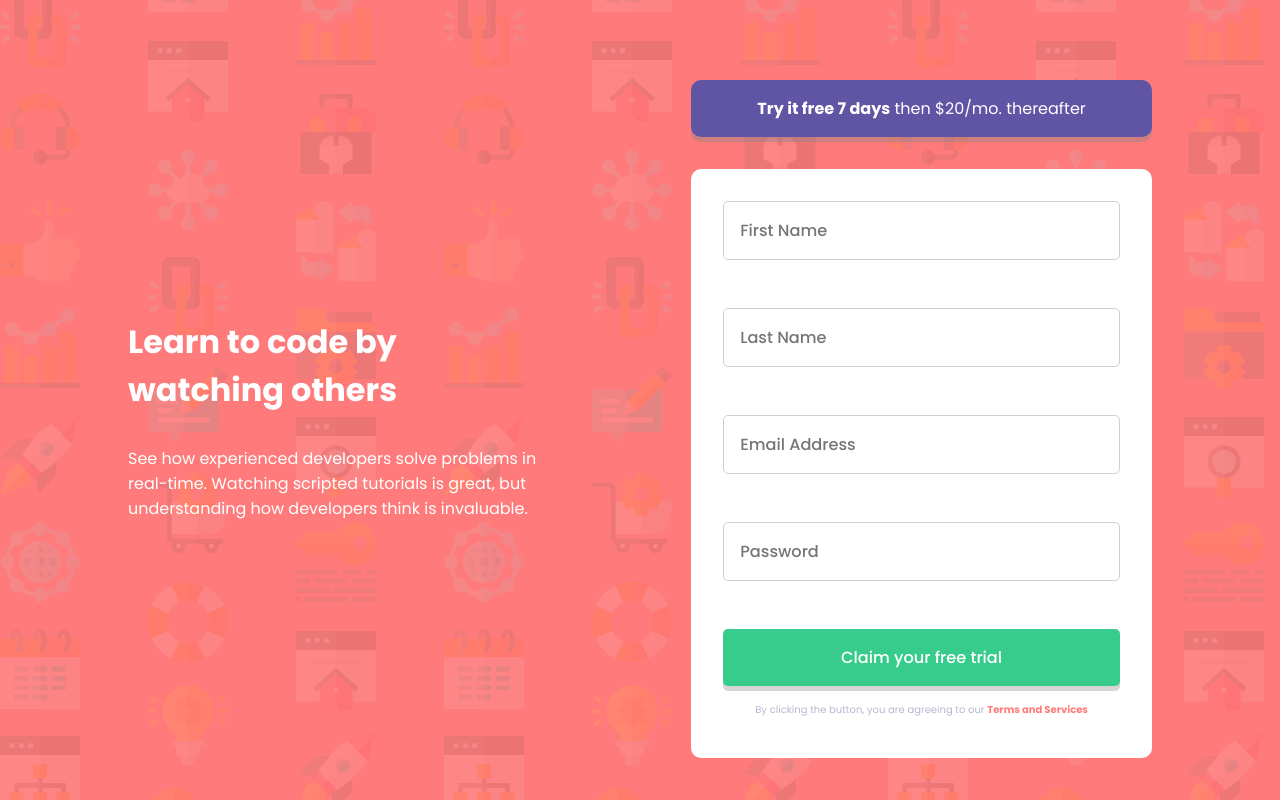
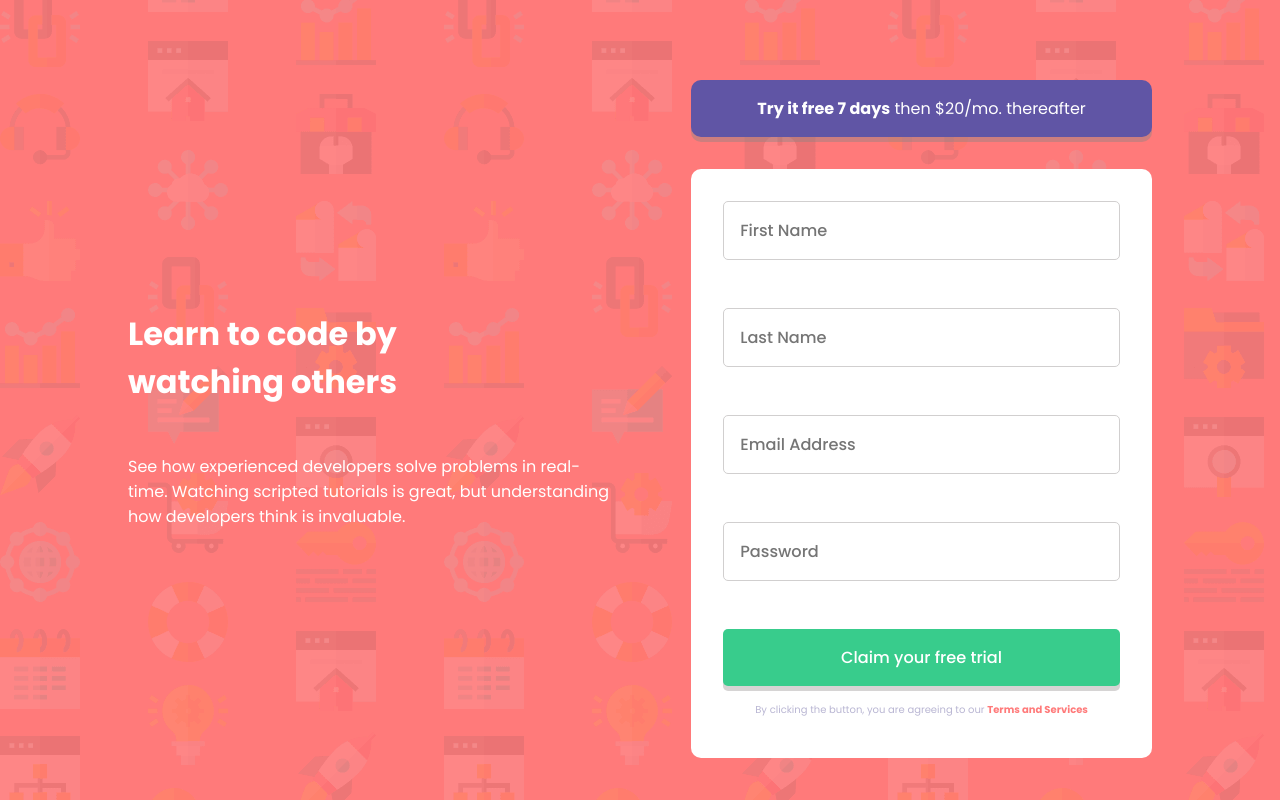
Before and after one commit to Rajni2002/sign-up-form.github.io, a plain HTML site: page index.html in a window 1280 px wide. Drawn offline with Linux system fonts and the light colour scheme.

Commit message:
Update style.css

```diff
--- a/style.css
+++ b/style.css
@@ -46,11 +46,11 @@ main {
 }
 
 .head-content {
-  width: 40%;
+  width: 48%;
 }
 
 .head-content h1 {
-  margin-bottom: 2rem;
+  margin-bottom: 3rem;
 }
 
 .form {
```
